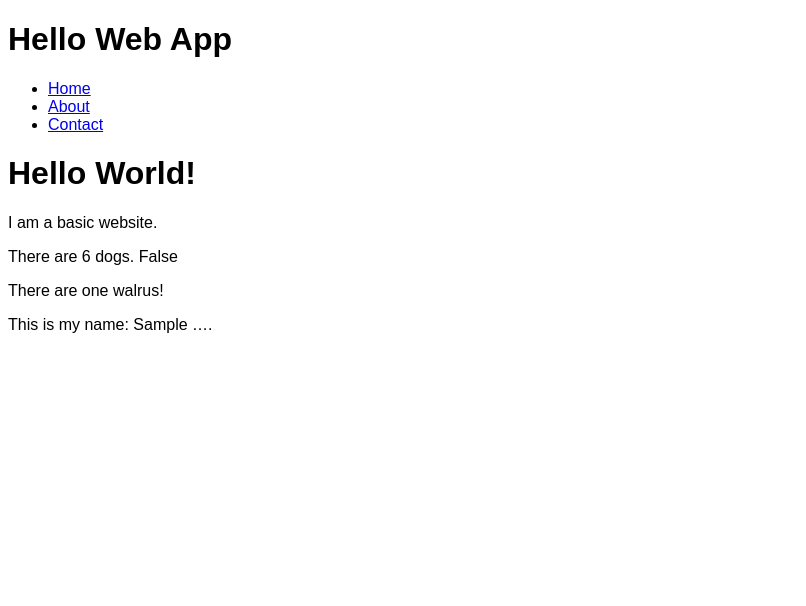
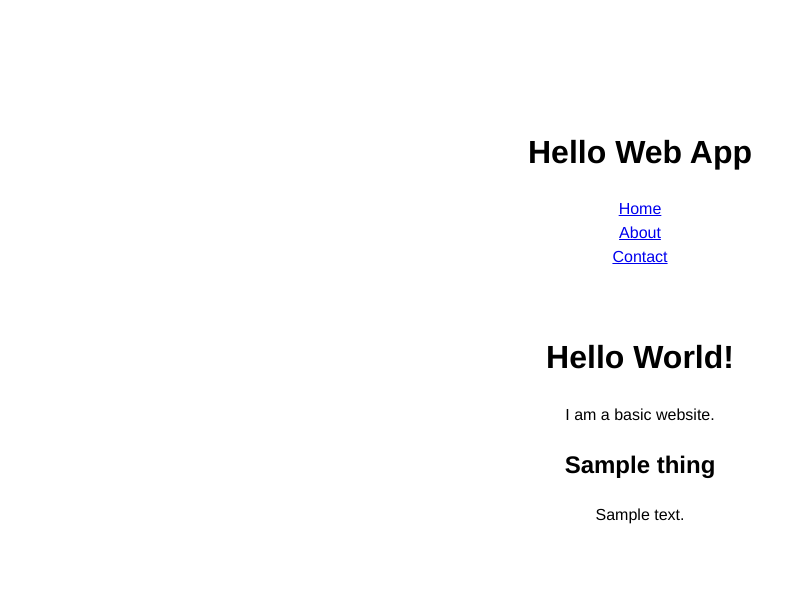
Before and after one commit to tyj144/wall-of-things, a Django app: template collection/templates/index.html in a window 1280 px wide. Shown: the top 606 px of the page, without its empty margins (0-806 px from the left). Run offline with Django 3.2, Linux system fonts and the light colour scheme; the template is opened without the code that fills it: most values are stand-ins (such as "Sample title", 1, 10 or a date in 2020).

Commit message:
Added thing objects to page from database

```diff
--- a/collection/static/css/style.css
+++ b/collection/static/css/style.css
@@ -1,3 +1,22 @@
 body {
-    font-family: Arial, sans-serif;
+    font-family: "Helvetica",  "Arial", sans-serif;
+    margin: 0 auto;
+    max-width: 50em;
+
+    text-align: center;
+
+    line-height: 1.5;
+    padding: 4em 1em;
 }
+
+h1 {
+    margin-top: 1em;
+    padding-top: 1em;
+}
+
+ul {
+    list-style: none;
+    /* ensure no indent */
+    padding: 0;
+    margin: 0;
+}
--- a/collection/templates/index.html
+++ b/collection/templates/index.html
@@ -8,20 +8,8 @@
     <h1>Hello World!</h1>
     <p>I am a basic website.</p>
 
-    <!-- our variable --!>
-    <p>There are 6 dogs.
-    {% if number == 6 %}
-        True
-    {% else %}
-        False
-    {% endif %}
-    </p>
-
-    <p>
-       There are {{ number|apnumber }} walrus{{ number|pluralize:"es" }}!
-    </p>
-
-    <p>
-        This is my name: {{ thing|truncatewords:1 }}.
-    </p>
+    {% for thing in things %}
+        <h2>{{ thing.name }}</h2>
+        <p>{{ thing.description }}</p>
+    {% endfor %}
 {% endblock content %}
```
Also changed, not shown: collection/views.py (+5 -4 lines), 1 other file.
